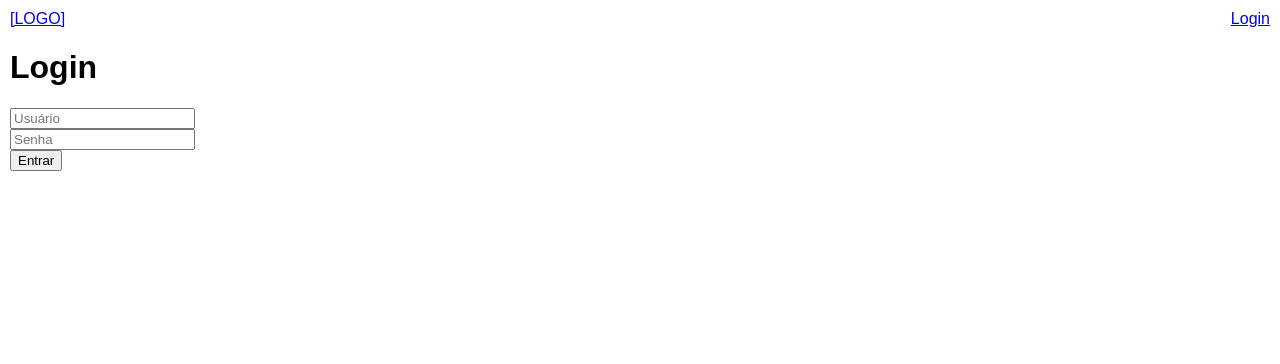
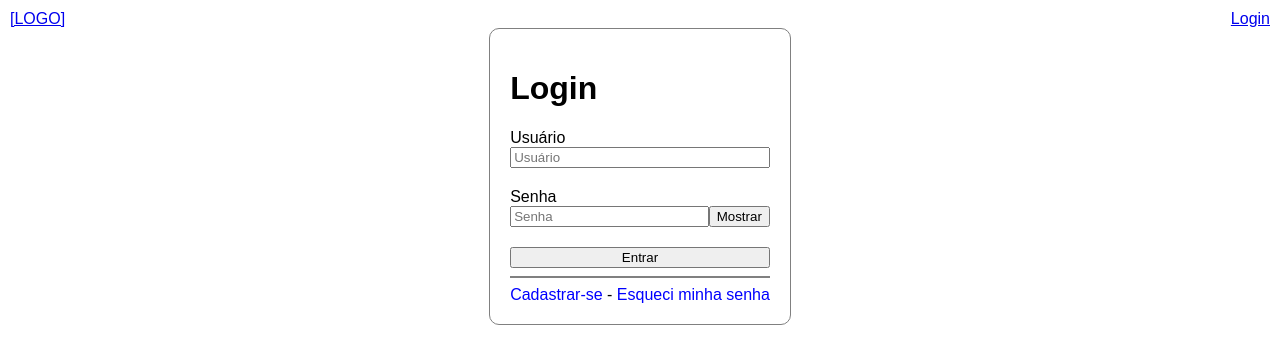
Before and after one commit to VitorProgramadorWeb/projetofolheto, a PHP site: page /login.php in a window 1280 px wide. Shown: the top 364 px of the page. Run offline with PHP 8.4, Linux system fonts and the light colour scheme.

Commit message:
All (2024-03-12)

```diff
--- a/login.php
+++ b/login.php
@@ -3,16 +3,31 @@ $PAGE_TITLE = "Login";
 include "patterns/unlogged/header.php";
 ?>
 
-<h1>Login</h1>
+    <div class="sign-in">
+        <h1>Login</h1>
 
-<form id="form" method="post">
-    <input type="text" name="user" id="user" placeholder="Usuário" required>
-    <br>
-    <input type="password" name="password" id="password" placeholder="Senha" required>
-    <br>
-    <button type="submit">Entrar</button>
-    <span id="message"></span>
-</form>
+        <form id="form" method="post">
+            <div class="field">
+                <label for="user">Usuário</label>
+                <input type="text" name="user" id="user" placeholder="Usuário">
+            </div>
+            <div class="field">
+                <label for="password">Senha</label>
+                <div class="password">
+                    <input type="password" name="password" id="password" placeholder="Senha">
+                    <button type="button" tabindex="-1" onclick="event.preventDefault(); togglePasswordVisibility(this);">Mostrar</button>
+                </div>
+            </div>
+            <span id="message"></span>
+            <input type="submit" value="Entrar">
+        </form>
+
+        <hr>
+
+        <a href="#sign-up">Cadastrar-se</a>
+        -
+        <a href="#forgot-password">Esqueci minha senha</a>
+    </div>
 
     <!-- ?php include "footer.php" ?> -->
 
--- a/patterns/_header.php
+++ b/patterns/_header.php
@@ -8,6 +8,7 @@
     <meta name="viewport" content="width=device-width, initial-scale=1.0">
 
     <link rel="stylesheet" href="/projetointegrador/styles/style.css">
+    <link rel="stylesheet" href="/projetointegrador/styles/form.css">
     <link rel="stylesheet" href="/projetointegrador/styles/menu.css">
 
     <?php if (function_exists("customHeader")) customHeader(); ?>
--- a/scripts/login.js
+++ b/scripts/login.js
@@ -25,3 +25,17 @@ form.addEventListener("submit", (e) => {
     e.preventDefault();
     authenticate();
 });
+
+/**
+ * Toggle password visibility by a button inner a div with the password input
+ * @param {HTMLButtonElement} button - toggle button
+ */
+function togglePasswordVisibility(button) {
+    let input = button.parentElement.getElementsByTagName('input')[0];
+
+    if (input.type === 'password') {
+        input.type = 'text'; button.innerText = 'Ocultar'
+    } else {
+        input.type = 'password'; button.innerText = 'Mostrar'
+    }
+}
--- /dev/null
+++ b/styles/form.css
@@ -0,0 +1,51 @@
+form {
+    div.field {
+        display: flex;
+        flex-direction: column;
+        margin-bottom: 20px;
+    }
+
+    div.password {
+        display: flex;
+    }
+
+    input {
+        width: 100%;
+    }
+
+}
+
+.sign-in {
+
+    padding: 20px;
+
+    border: 1px solid gray;
+    border-radius: 10px;
+
+    /* Centering div in page */
+    width: fit-content;
+    margin: auto;
+
+    /* Horizontal row */
+    hr {
+        border: 1px solid gray;
+    }
+
+    /* Link */
+    a {
+        color: blue;
+        text-decoration: none;
+    }
+
+    a:hover {
+        text-decoration: underline;
+    }
+}
+
+.sign-out {
+
+}
+
+.sign-up {
+
+}
--- a/styles/style.css
+++ b/styles/style.css
@@ -9,6 +9,7 @@ html, body {
     width: 100%;
     height: 100%;
 }
+
 body {
     padding: 10px;
 }
```
Also changed, not shown: actions/login.php (+20 -16 lines).
